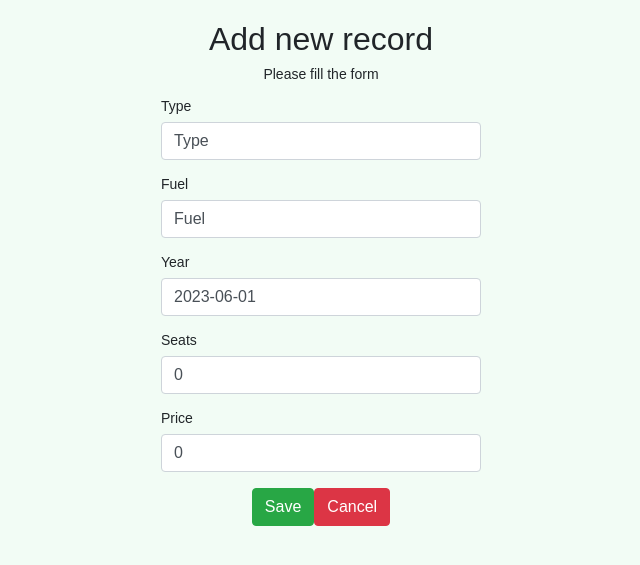
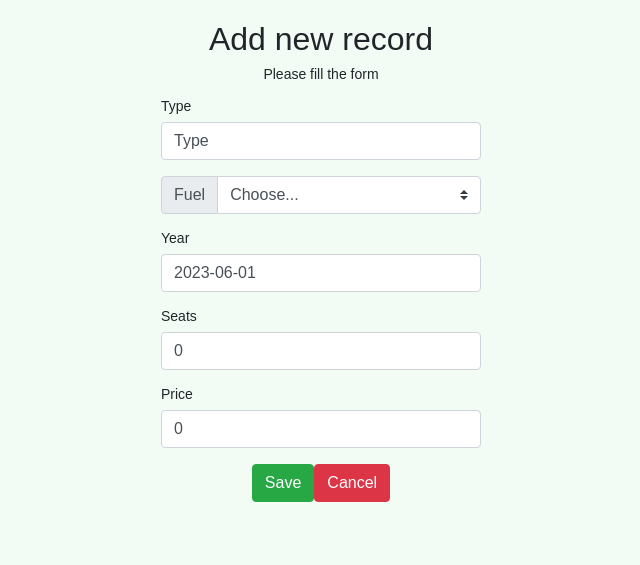
Before and after one commit to milanbalazs/record_management_system, a PHP site: page /add_modify.php in a window 1280 px wide. Shown: the top 565 px of the page, without its empty margins (319-959 px from the left). Run offline with PHP 8.4, Linux system fonts and the light colour scheme; the visitor is signed in with stand-in values (Sample User, id 1).

Commit message:
Chang the free text to selector in case of fuel type

```diff
--- a/app/add_modify.php
+++ b/app/add_modify.php
@@ -121,10 +121,28 @@ if(isset($_GET['record_id'])){
                 <input type="text" name="type" class="form-control" value="<?php echo $car_type;?>">
                 <span class="invalid-feedback"><?php echo "Invalid Type"; ?></span>
             </div>
-            <div class="form-group">
-                <label>Fuel</label>
-                <input type="text" name="fuel" class="form-control" value="<?php echo $car_fuel;?>">
-                <span class="invalid-feedback"><?php echo "Invalid Fuel"; ?></span>
+            <div class="input-group mb-3">
+                <div class="input-group-prepend">
+                    <label class="input-group-text" for="inputGroupSelect01">Fuel</label>
+                </div>
+                <select class="custom-select" id="inputGroupSelect01" name="fuel">
+                    <?php
+                        $fuel_options = array('Petrol', 'Diesel', 'LPG', 'Electric');
+                        if($modify_action === TRUE){
+                            echo '<option selected>' . $car_fuel . '</option>';
+                            foreach (array_keys($fuel_options, $car_fuel, true) as $key) {
+                                unset($fuel_options[$key]);
+                            }
+                            // The below array merge is needed due to reset the indexes in the array (Empty option in the selector)
+                            $fuel_options = array_merge($fuel_options);
+                        }
+                        else{
+                            echo '<option selected>Choose...</option>';
+                        }
+                        for($i = 0;$i < count($fuel_options);$i++)
+                        echo '<option value="' . $fuel_options[$i] . '">' . $fuel_options[$i] . '</option>';
+                    ?>
+                </select>
             </div>
             <div class="form-group">
                 <label>Year</label>
```
